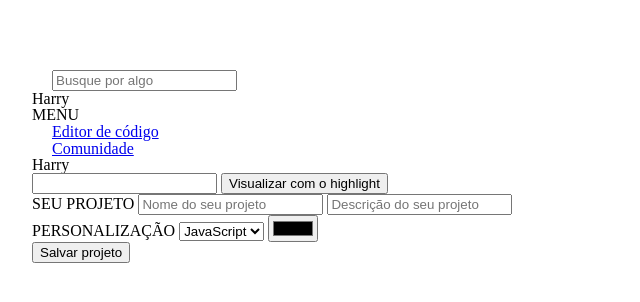
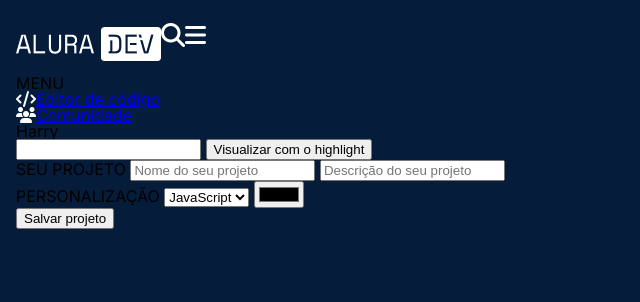
Before and after one commit to amandafd/aluradev-alura-challenge-front-end-1, a plain HTML site: page index.html in a window 1280 px wide. Shown: the whole page, without its empty margins (0-640 px from the left). Drawn offline with Linux system fonts and the light colour scheme.

Commit message:
feat: adding first sass files

```diff
--- a/assets/styles/abstract/_base.scss
+++ b/assets/styles/abstract/_base.scss
@@ -1,11 +1,11 @@
 @import './variables';
 
 html {
-    font-family: var(--ff);
-    font-size: var(--fs-2);
-    padding: 2rem;
+    padding: 1rem;
+    font-family: $ff;
+    font-size: 16px;
 }
 
 body {
-    background-color: var(--blue-dark-blue);
+    background-color: $blue-dark-blue;
 }
--- a/assets/styles/abstract/_variables.scss
+++ b/assets/styles/abstract/_variables.scss
@@ -3,5 +3,23 @@ $blue-300: #5081FB;
 $blue-200: #7BA4FC;
 $blue-100: #96B9FD;
 $shadow: #666666;
+$lighter: #fff;
 
 $ff: 'Inter', sans-serif;
+
+@mixin font-type($fs, $lh) {
+    font-size: $fs;
+    line-height: $lh;
+}
+
+@mixin title {
+    @include font-type(1.3rem, 2rem)
+}
+
+@mixin body {
+    @include font-type(1rem, 1.5rem)
+}
+
+@mixin sidebar-title {
+    @include font-type(.75rem, 1.125rem)
+}
--- /dev/null
+++ b/assets/styles/components/_header.scss
@@ -0,0 +1,20 @@
+@import '../abstract/variables';
+
+header {
+    display: flex;
+    padding: .7rem 0;
+
+    .search {
+        input {
+            display: none; //TEMPORARIAMENTE
+        }
+    }
+
+    .user {
+        display: none; //TEMPORARIAMENTE
+    }
+
+    .fa-solid {
+        color: $lighter;
+    }
+}
--- a/assets/styles/style.scss
+++ b/assets/styles/style.scss
@@ -1,2 +1,4 @@
 @import './abstract/reset';
 @import './abstract/base';
+
+@import './components/header';
--- a/index.html
+++ b/index.html
@@ -20,16 +20,14 @@
                 <img src="./assets/images/logo-aluradev.png" alt="AluraDev's logo">
             </div>
             <div class="search">
-                <i class="fa-sharp fa-solid fa-magnifying-glass" style="color: #ffffff;"></i>
+                <i class="fa-sharp fa-solid fa-magnifying-glass fa-xl"></i>
                 <input type="search" name="search-bar" placeholder="Busque por algo">
             </div>
             <div class="user header__user">
                 <p>Harry</p>
             </div>
             <div class="burger-menu">
-                <span class="burger-menu__bar"></span>
-                <span class="burger-menu__bar"></span>
-                <span class="burger-menu__bar"></span>
+                <i class="fa-sharp fa-solid fa-bars fa-xl"></i>
             </div>
         </header>
         <main>
@@ -65,5 +63,4 @@
 
 <!--TODO:
     Adicionar outras propriedades dos inputs
-    Verificar se as tags estão corretas
-    Adicionar icones-->
+    Verificar se as tags estão corretas-->
```
Also changed, not shown: comunidade.html (+1 -3 lines), assets/styles/style.css, 1 other file.
